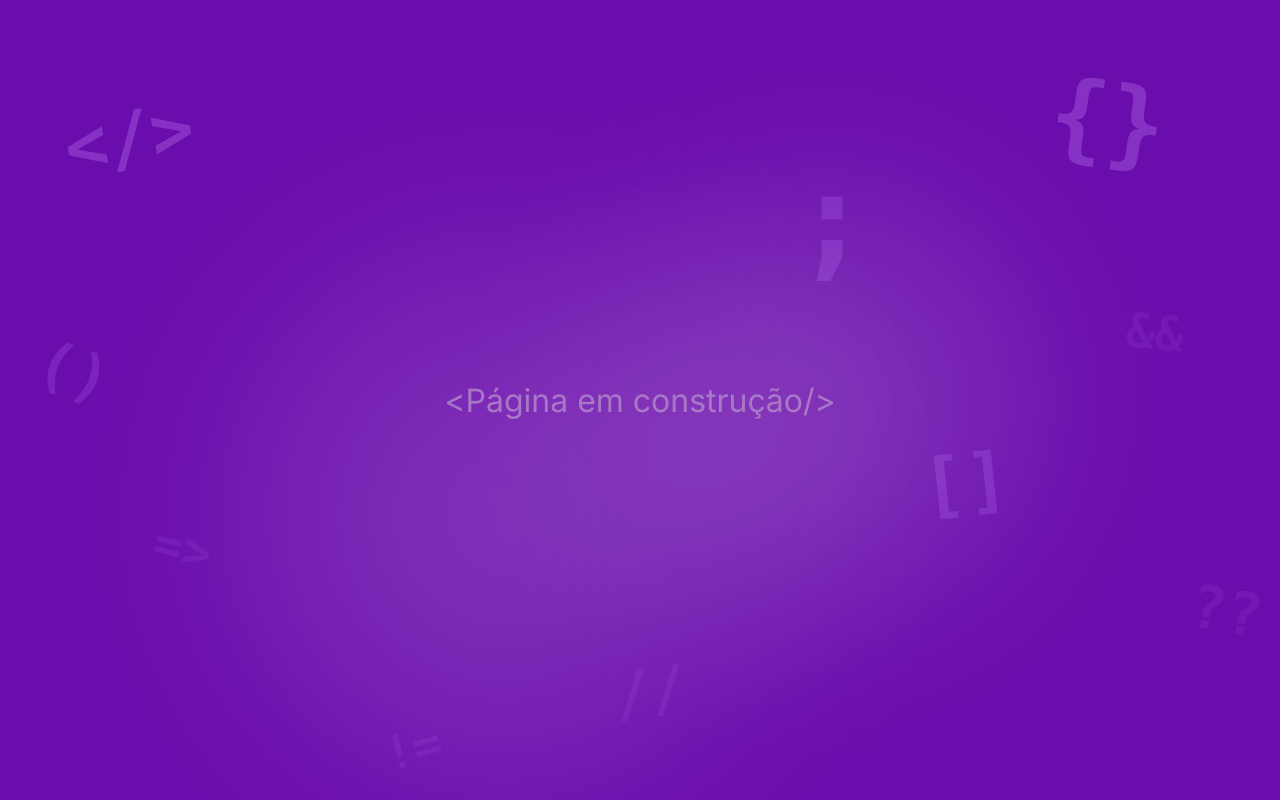
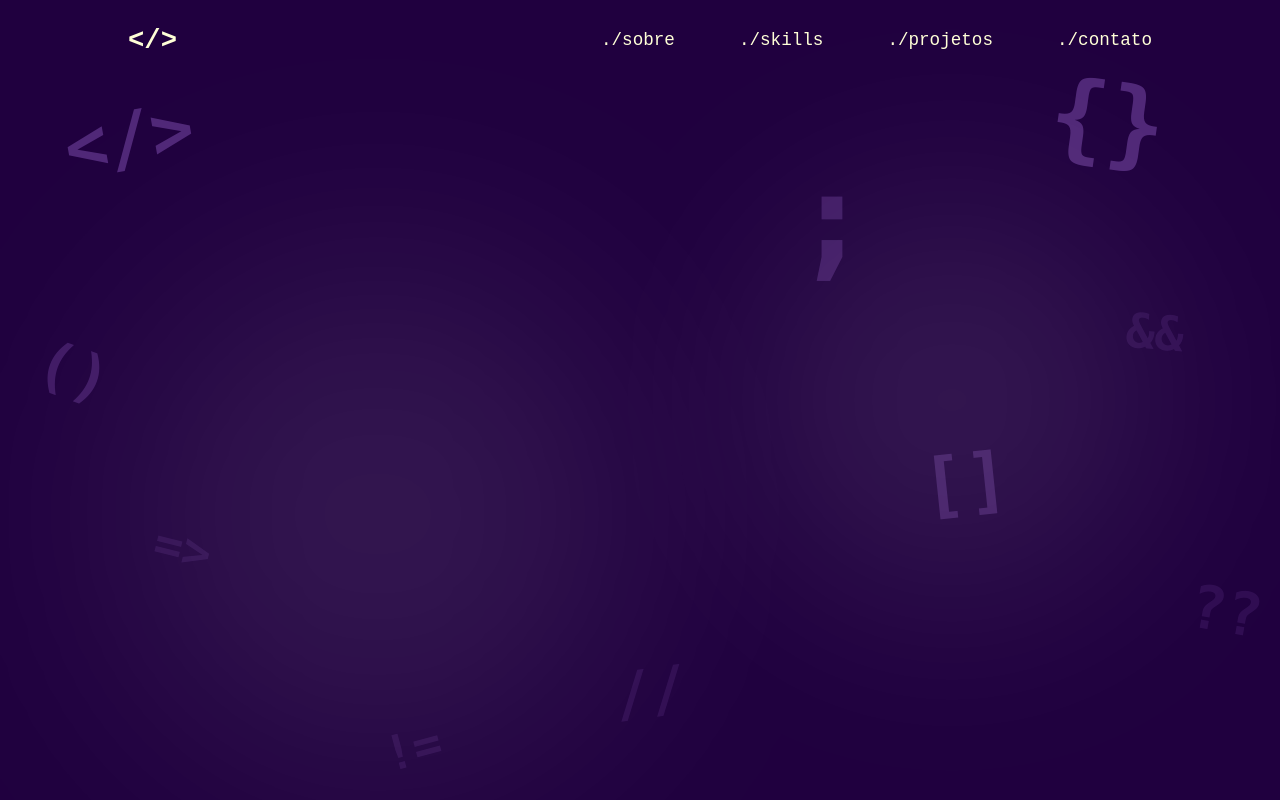
Before and after one commit to ich-francisco/portfolio, a website built with Vite: page index.html in a window 1280 px wide. Built offline with nearby package versions, Linux system fonts and the light colour scheme.

Commit message:
[1.0] Criar Navbar

```diff
--- a/index.html
+++ b/index.html
@@ -19,7 +19,17 @@
   </head>
   <body>
     <div id="page-background"></div>
-    <section id="construction-page" class="animate-text">&lt;Página em construção/&gt;</section>
+
+    <nav class="navbar">
+      <a href="#" class="logo">&lt;/&gt;</a>
+      <ul class="nav-links">
+        <li><a href="#about">./sobre</a></li>
+        <li><a href="#skills">./skills</a></li>
+        <li><a href="#projects">./projetos</a></li>
+        <li><a href="#contact">./contato</a></li>
+      </ul>
+    </nav>
+
     <script type="module" src="/src/main.ts"></script>
   </body>
 </html>
--- a/src/components/background/background.css
+++ b/src/components/background/background.css
@@ -11,7 +11,7 @@
   position: absolute;
   font-family: ui-monospace, SFMono-Regular, Menlo, Monaco, Consolas, "Liberation Mono", "Courier New", monospace;
   font-weight: 700;
-  color: rgb(192, 132, 252);
+  color: #c084fc;
 }
 
 .glow-orb {
@@ -21,18 +21,18 @@
 
 .glow-orb-1 {
   top: 33%;
-  left: 20%;
+  left: 10%;
   width: 500px;
   height: 500px;
-  background-color: rgba(255, 255, 255, 0.15);
+  background-color: rgba(255, 255, 255, 0.09);
   filter: blur(120px);
 }
 
 .glow-orb-2 {
   bottom: 25%;
-  right: 20%;
+  right: 10%;
   width: 400px;
   height: 400px;
-  background-color: rgba(255, 255, 255, 0.15);
+  background-color: rgba(255, 255, 255, 0.09);
   filter: blur(100px);
 }
--- /dev/null
+++ b/src/components/navbar/navbar.css
@@ -0,0 +1,44 @@
+.navbar {
+  position: fixed;
+  top: 0;
+  left: 0;
+  width: 100%;
+  height: 10%;
+  background-color: rgba(0, 0, 0, 0);
+  z-index: 1000;
+
+  display: flex;
+  justify-content: space-between;
+  align-items: center;
+  padding: clamp(20px, 5vh, 7vh) 10vw;
+
+  font-family: monospace;
+}
+
+a {
+  text-decoration: none;
+  color: inherit;
+  box-sizing: border-box;
+}
+
+.logo {
+  font-size: 1.7rem;
+  font-weight: bold;
+  color: #ffffd7;
+}
+
+.nav-links {
+  display: flex;
+  list-style: none;
+  gap: clamp(30px, 5vw, 100px);
+}
+
+.nav-links a {
+  color: #ffffd7;
+  font-size: 1.1rem;
+  transition: color 0.2s ease;
+}
+
+.navbar a:hover {
+  color: #a9a9a9;
+}
--- /dev/null
+++ b/src/components/navbar/navbar.ts
@@ -0,0 +1 @@
+import "./navbar.css"
--- a/src/main.ts
+++ b/src/main.ts
@@ -1,37 +1,2 @@
 import "./components/background/background";
-import { gsap } from 'gsap';
-
-const textElement = document.querySelector('.animate-text') as HTMLElement;
-
-if (textElement) {
-  const text = textElement.textContent || '';
-  textElement.textContent = '';
-
-  text.split('').forEach((char) => {
-    const span = document.createElement('span');
-
-    span.innerHTML = char === ' ' ? '&nbsp;' : char;
-    span.classList.add('char');
-    textElement.appendChild(span);
-  });
-
-  const timeline = gsap.timeline();
-
-  timeline.from('.char', {
-    duration: 0.8,
-    opacity: 0,
-    y: 20,
-    rotateX: -90,
-    stagger: 0.04,
-    ease: 'back.out(1.7)',
-  });
-
-  timeline.to('#construction-page', {
-    color: '#a688b8',
-    opacity: 0.9,
-    duration: 2.5,
-    yoyo: true,
-    repeat: -1,
-    ease: 'power1.inOut',
-  });
-}
+import "./components/navbar/navbar";
--- a/src/style.css
+++ b/src/style.css
@@ -1,16 +1,13 @@
-body {
-    background-color: #6a0dad;
-    font-family: 'Inter', sans-serif;
+*, *::before, *::after {
+  box-sizing: border-box;
+  margin: 0;
+  padding: 0;
 }
 
-#construction-page {
-    position: fixed;
-    top: 50%;
-    left: 50%;
-    transform: translate(-50%, -50%);
-    font-size: 2rem;
-    color: rgb(193, 93, 255);
-    text-align: center;
+body {
+  background-color: #20003f;
+  font-family: 'Inter', sans-serif;
+  scroll-behavior: smooth;
 }
 
 .char {
```
